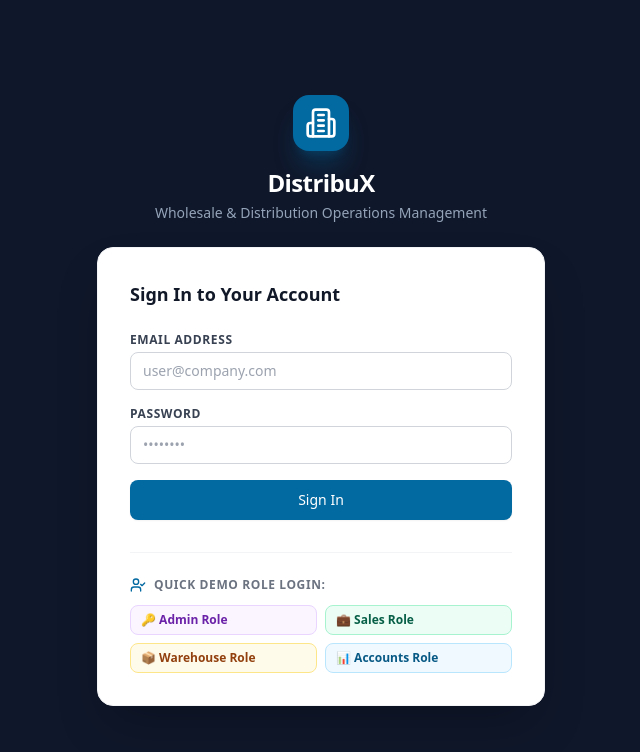
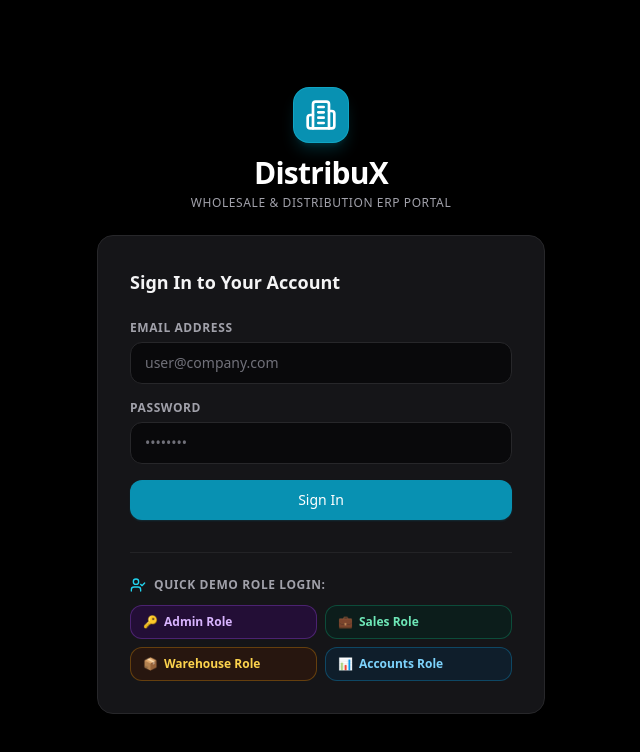
Before and after one commit to nilanshukumarsingh/DistribuX, a React (Vite) app in the folder frontend/: page /login in a window 1280 px wide. Shown: the top 752 px of the page, without its empty margins (319-959 px from the left). Built offline with nearby package versions, Linux system fonts and the light colour scheme; no server answers.

Commit message:
style(frontend): update login page to sleek black dark theme and update env configuration

```diff
--- a/frontend/src/pages/auth/LoginPage.tsx
+++ b/frontend/src/pages/auth/LoginPage.tsx
@@ -42,49 +42,61 @@ export const LoginPage: React.FC = () => {
   };
 
   return (
-    <div className="flex min-h-screen items-center justify-center bg-slate-900 p-4">
+    <div className="flex min-h-screen items-center justify-center bg-black p-4 text-zinc-100">
       <div className="w-full max-w-md space-y-6">
         <div className="text-center">
-          <div className="inline-flex h-14 w-14 items-center justify-center rounded-2xl bg-brand-600 text-white shadow-xl shadow-brand-600/30 mb-4">
+          <div className="inline-flex h-14 w-14 items-center justify-center rounded-2xl bg-cyan-600 text-white shadow-lg shadow-cyan-500/20 mb-3 border border-cyan-400/30">
             <Building2 className="w-8 h-8" />
           </div>
-          <h2 className="text-2xl font-bold text-white tracking-tight">DistribuX</h2>
-          <p className="text-sm text-slate-400 mt-1">Wholesale & Distribution Operations Management</p>
+          <h2 className="text-3xl font-extrabold text-white tracking-tight">DistribuX</h2>
+          <p className="text-xs text-zinc-400 mt-1 uppercase tracking-wider font-medium">
+            Wholesale & Distribution ERP Portal
+          </p>
         </div>
 
-        <div className="rounded-2xl bg-white p-8 shadow-2xl border border-gray-100">
-          <h3 className="text-lg font-semibold text-gray-900 mb-6">Sign In to Your Account</h3>
+        <div className="rounded-2xl bg-zinc-900/90 p-8 shadow-2xl border border-zinc-800 backdrop-blur-md">
+          <h3 className="text-lg font-bold text-zinc-100 mb-6">Sign In to Your Account</h3>
 
           {error && <ErrorAlert message={error} />}
 
           <form onSubmit={handleLogin} className="space-y-4">
-            <Input
-              label="Email Address"
+            <div>
+              <label className="block text-xs font-semibold text-zinc-400 uppercase tracking-wider mb-1.5">
+                Email Address
+              </label>
+              <input
                 type="email"
                 placeholder="user@company.com"
                 value={email}
                 onChange={(e) => setEmail(e.target.value)}
                 required
+                className="w-full rounded-xl border border-zinc-800 bg-zinc-950 px-3.5 py-2.5 text-sm text-zinc-100 placeholder-zinc-500 focus:border-cyan-500 focus:outline-none focus:ring-1 focus:ring-cyan-500 transition-all"
               />
+            </div>
 
-            <Input
-              label="Password"
+            <div>
+              <label className="block text-xs font-semibold text-zinc-400 uppercase tracking-wider mb-1.5">
+                Password
+              </label>
+              <input
                 type="password"
                 placeholder="••••••••"
                 value={password}
                 onChange={(e) => setPassword(e.target.value)}
                 required
+                className="w-full rounded-xl border border-zinc-800 bg-zinc-950 px-3.5 py-2.5 text-sm text-zinc-100 placeholder-zinc-500 focus:border-cyan-500 focus:outline-none focus:ring-1 focus:ring-cyan-500 transition-all"
               />
+            </div>
 
-            <Button type="submit" className="w-full py-2.5" isLoading={loading}>
+            <Button type="submit" className="w-full py-2.5 bg-cyan-600 hover:bg-cyan-500 text-white font-bold rounded-xl transition-all shadow-md shadow-cyan-600/20" isLoading={loading}>
               Sign In
             </Button>
           </form>
 
-          <div className="mt-8 border-t border-gray-100 pt-6">
+          <div className="mt-8 border-t border-zinc-800/80 pt-6">
             <div className="flex items-center gap-2 mb-3">
-              <UserCheck className="w-4 h-4 text-brand-600" />
-              <p className="text-xs font-semibold uppercase tracking-wider text-gray-500">
+              <UserCheck className="w-4 h-4 text-cyan-400" />
+              <p className="text-xs font-semibold uppercase tracking-wider text-zinc-400">
                 Quick Demo Role Login:
               </p>
             </div>
@@ -92,30 +104,30 @@ export const LoginPage: React.FC = () => {
               <button
                 type="button"
                 onClick={() => setTestRole('admin@company.com', 'Admin123!')}
-                className="rounded-lg border border-purple-200 bg-purple-50 px-2.5 py-1.5 text-xs font-semibold text-purple-800 hover:bg-purple-100 transition-colors text-left"
+                className="rounded-xl border border-purple-500/30 bg-purple-950/40 px-3 py-2 text-xs font-semibold text-purple-300 hover:bg-purple-900/50 hover:border-purple-500/60 transition-all text-left flex items-center gap-1.5"
               >
-                🔑 Admin Role
+                <span>🔑</span> Admin Role
               </button>
               <button
                 type="button"
                 onClick={() => setTestRole('sales@company.com', 'Sales123!')}
-                className="rounded-lg border border-emerald-200 bg-emerald-50 px-2.5 py-1.5 text-xs font-semibold text-emerald-800 hover:bg-emerald-100 transition-colors text-left"
+                className="rounded-xl border border-emerald-500/30 bg-emerald-950/40 px-3 py-2 text-xs font-semibold text-emerald-300 hover:bg-emerald-900/50 hover:border-emerald-500/60 transition-all text-left flex items-center gap-1.5"
               >
-                💼 Sales Role
+                <span>💼</span> Sales Role
               </button>
               <button
                 type="button"
                 onClick={() => setTestRole('warehouse@company.com', 'Warehouse123!')}
-                className="rounded-lg border border-amber-200 bg-amber-50 px-2.5 py-1.5 text-xs font-semibold text-amber-800 hover:bg-amber-100 transition-colors text-left"
+                className="rounded-xl border border-amber-500/30 bg-amber-950/40 px-3 py-2 text-xs font-semibold text-amber-300 hover:bg-amber-900/50 hover:border-amber-500/60 transition-all text-left flex items-center gap-1.5"
               >
-                📦 Warehouse Role
+                <span>📦</span> Warehouse Role
               </button>
               <button
                 type="button"
                 onClick={() => setTestRole('accounts@company.com', 'Accounts123!')}
-                className="rounded-lg border border-sky-200 bg-sky-50 px-2.5 py-1.5 text-xs font-semibold text-sky-800 hover:bg-sky-100 transition-colors text-left"
+                className="rounded-xl border border-sky-500/30 bg-sky-950/40 px-3 py-2 text-xs font-semibold text-sky-300 hover:bg-sky-900/50 hover:border-sky-500/60 transition-all text-left flex items-center gap-1.5"
               >
-                📊 Accounts Role
+                <span>📊</span> Accounts Role
               </button>
             </div>
           </div>
```
Also changed, not shown: 1 other file (tests, documents, lock files or other folders). Lines whose indentation alone changed are shown as unchanged.
